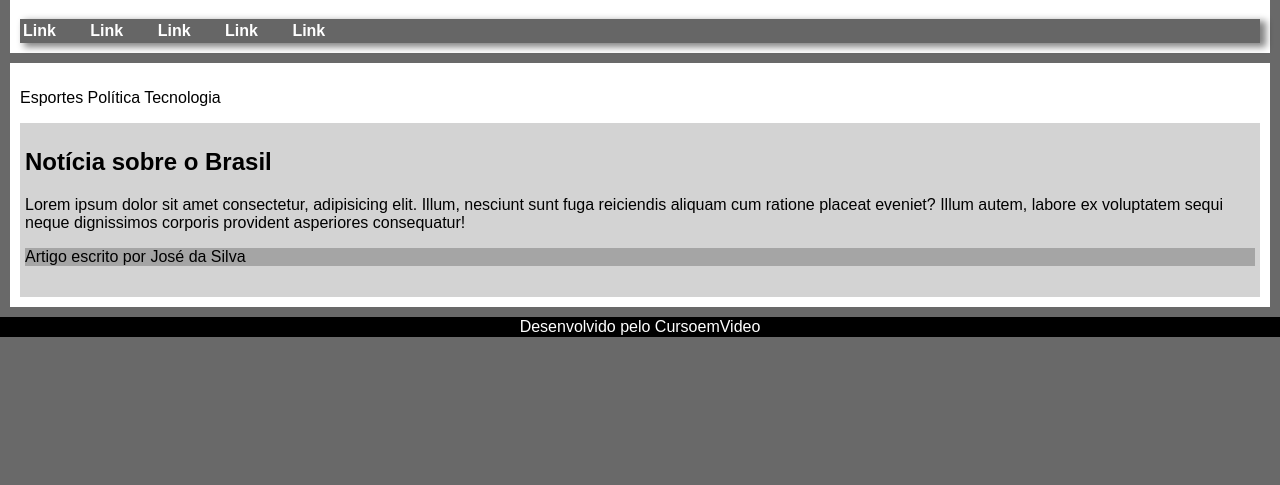
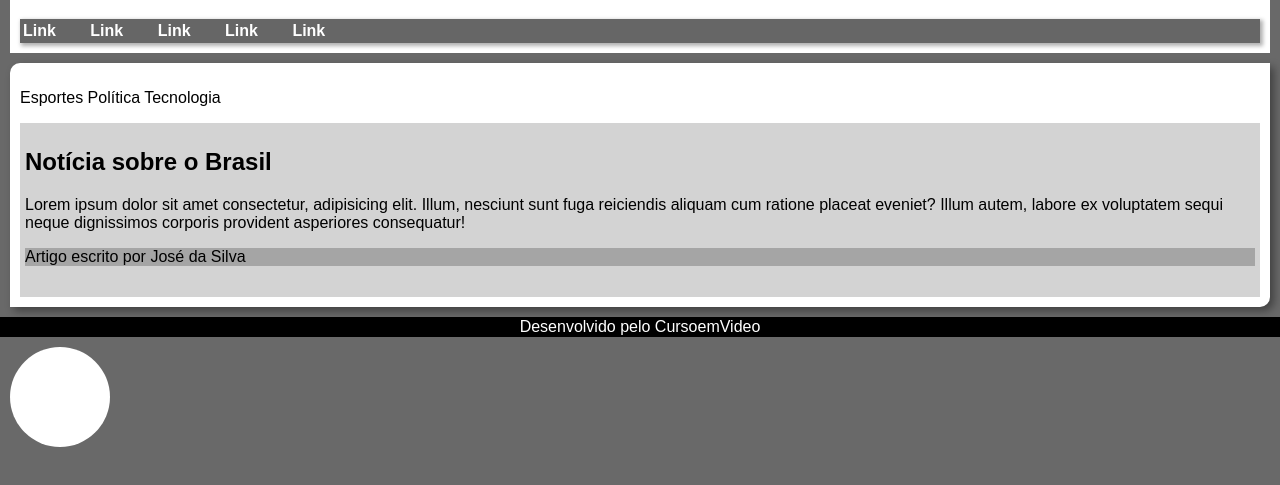
Before and after one commit to taisfonsec/Curso-HTML5-1, a plain HTML site: page html-css/exercicios/ex021/caixa02.html in a window 1280 px wide. Shown: the part 81-566 px from the top of the page. Drawn offline with Linux system fonts and the light colour scheme.

Commit message:
Add files via upload

```diff
--- a/html-css/exercicios/ex021/caixa02.html
+++ b/html-css/exercicios/ex021/caixa02.html
@@ -24,7 +24,7 @@
         nav {
             background-color: rgb(102, 102, 102);
             padding: 3px;
-            box-shadow: 5px 3px 7px 1px rgba(0, 0, 0, 0.493);
+            box-shadow: 2px 2px 4px 1px rgba(0, 0, 0, 0.315);
             /* horizontal x
             vertical y
             blur
@@ -46,6 +46,8 @@
             background-color: white;
             padding: 10px;
             margin: 10px;
+            border-radius: 10px 0px;
+            box-shadow: 4px 4px 9px 0px rgba(0, 0, 0, 0.384);
         }
 
         article {
@@ -67,6 +69,14 @@
 
         footer > p {
             margin: 0px;
+        }
+
+        div#bola {
+            height: 100px;
+            width: 100px;
+            margin: 10px;
+            background-color: white;
+            border-radius: 50%;
         }
     </style>
 </head>
@@ -102,5 +112,6 @@
     <footer>
         <p>Desenvolvido pelo CursoemVideo</p>
     </footer>
+    <div id="bola"></div>
 </body>
 </html>
```
Also changed, not shown: html-css/exercicios/ex021/caixa03.html (added, +24 -0 lines), html-css/exercicios/ex021/borda.png (added).
